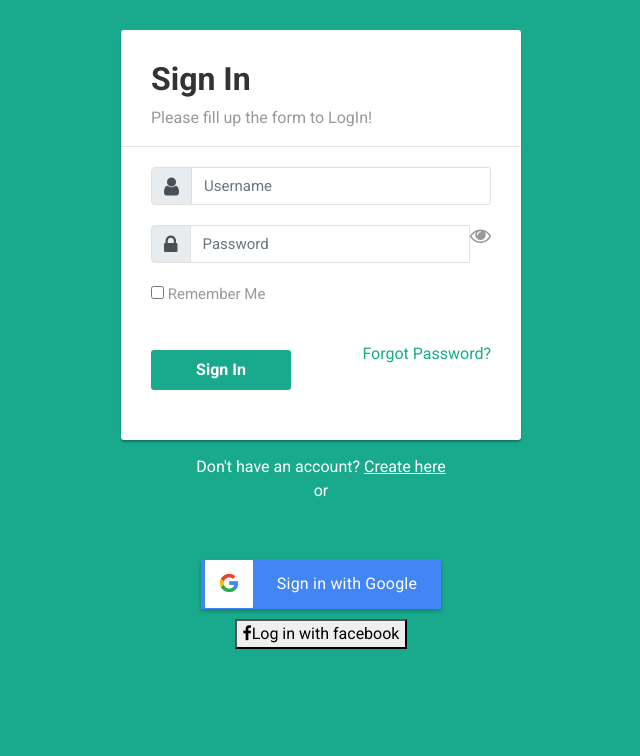
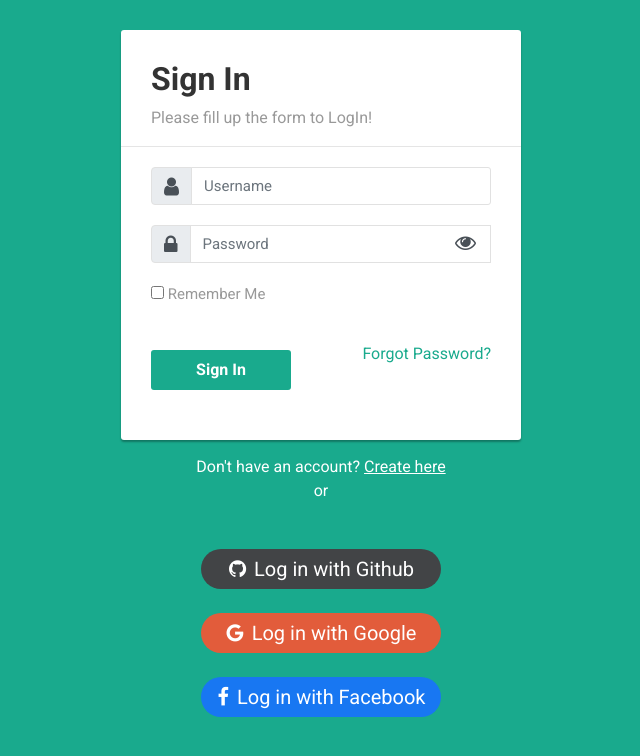
Before and after one commit to sruti2024/PRO_Act, a Django app: page /login/ in a window 1280 px wide. Shown: the top 756 px of the page, without its empty margins (319-959 px from the left). Run offline with Django 3.2, Linux system fonts and the light colour scheme; some libraries are stand-ins or nearby versions.

Commit message:
[Fix] : Social auths and Add Github Auth

```diff
--- a/requirements.txt
+++ b/requirements.txt
@@ -32,3 +32,4 @@ bokeh==2.3.0
 urllib3==1.26.4
 black==20.8b1
 flake8==3.8.4
+python-dotenv==0.17.1
--- a/static/css/login.css
+++ b/static/css/login.css
@@ -226,6 +226,7 @@ body {
   100% {
     transform: rotate(360deg);
   }
+}
   #footer a {
       color: #ffffff;
       text-decoration: none !important;
@@ -283,3 +284,36 @@ body {
     padding-left:1px;
     padding-right: 8px;
   }
+  .github{
+    width:240px;
+    height:40px;
+    border:0px;
+    border-radius: 50px;
+    background-color: #424446;
+    font-family: 'Roboto', sans-serif;
+    font-size:20px;
+    color:white;
+
+  }
+  .github i{
+
+    padding-left:1px;
+    padding-right: 8px;
+  }
+  .google{
+
+    width:240px;
+    height:40px;
+    border:0px;
+    border-radius: 50px;
+    background-color: #e25c3b;
+    font-family: 'Roboto', sans-serif;
+    font-size:20px;
+    color:white;
+
+  }
+  .google i{
+    padding-left:1px;
+    padding-right: 8px;
+
+  }
--- a/templates/login.html
+++ b/templates/login.html
@@ -29,7 +29,7 @@
 	{% if user.is_authenticated %}
 	<div class="container jumbotron cj">
 		<h1>Welcome {{ user.username }} </h1>
-		<meta http-equiv="refresh" content="0.5; URL={% url 'home:login' %}" />
+		<meta http-equiv="refresh" content="0.5; URL={% url 'home' %}" />
 	</div>
 
 
@@ -118,21 +118,24 @@
 	<p class="text-center">or</p>
 </div>
 <center>
-  <!-- Google -->
-<div onclick="location.href = '{% provider_login_url 'google' %}';" class='g-sign-in-button'>
-	<div class=content-wrapper>
-		<div class='logo-wrapper'>
-			<img src='{% static "images/google.png" %}'>
-		</div>
-		<span class='text-container'>
-			<span>Sign in with Google</span>
-		</span>
-	</div>
-</div> <br>
-<!-- facebook -->
+<!-- GITHUB  -->
+
+<button class="github" onclick="location.href='{% provider_login_url "github" method="oauth2" %}';">
+  <i class="fa fa-github "></i>Log in with Github
+</button> <br><br>
+
+<!-- GOOGLE -->
+
+<button class="google" onclick="location.href='{% provider_login_url "google" method="oauth2" %}';">
+  <i class="fa fa-google "></i>Log in with Google
+</button> <br><br>
+<!-- FACEBOOK -->
+
 <button class="fb" onclick="location.href='{% provider_login_url "facebook" method="oauth2" %}';">
-  <i class="fa fa-facebook "></i>Log in with facebook
+  <i class="fa fa-facebook "></i>Log in with Facebook
 </button> <br><br>
+</center>
+
 
 <script>
 
```
Also changed, not shown: pro_act/settings.py (+10 -5 lines), static/css/signup.css (+33 -0 lines), templates/signup.html (+19 -9 lines), db.sqlite3, 1 other file.
